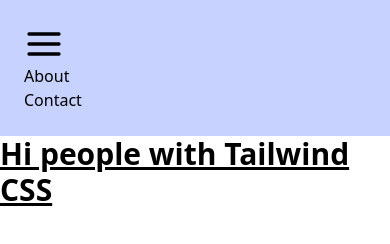
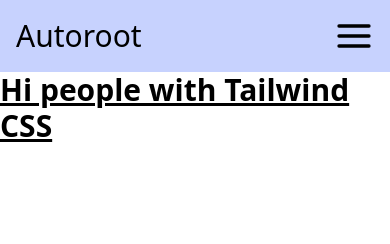
Before and after one commit to Kobahmi/gatsby-website, a Gatsby site: page / in a window 390 px wide. Built offline with nearby package versions, Linux system fonts and the light colour scheme; Gatsby itself is replaced by a stand-in of ours.

Commit message:
added responsive menu

```diff
--- a/src/components/Header.js
+++ b/src/components/Header.js
@@ -5,13 +5,16 @@
 
 const Header = () => {
   return (
-    <div className="bg-indigo-200 p-6">
-      <FiMenu className="h-10 w-10" />
-      {menuData.map((item, index) => (
-        <div key={index} to={item.link}>
-          {item.title}
-        </div>
-      ))}
+    <div className="bg-indigo-200 p-4 flex justify-between items-center">
+      <div className="text-3xl">Autoroot</div>
+      <div className="flex gap-3">
+        <FiMenu className="h-10 w-10 md:hidden" />
+        {menuData.map((item, index) => (
+          <div className="hidden md:flex" key={index} to={item.link}>
+            {item.title}
+          </div>
+        ))}
+      </div>
     </div>
   );
 };
```
